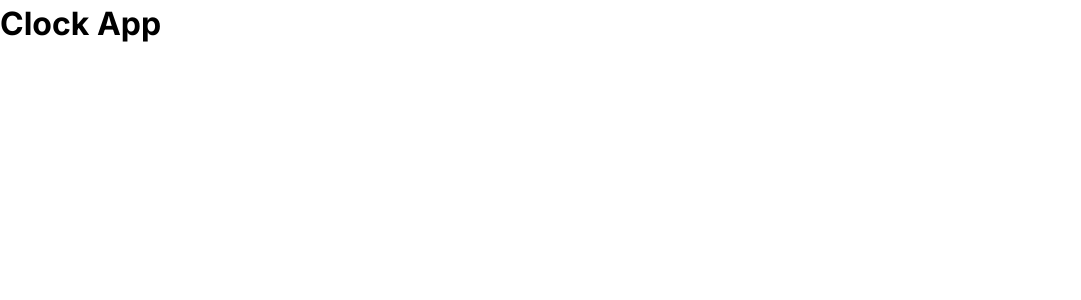
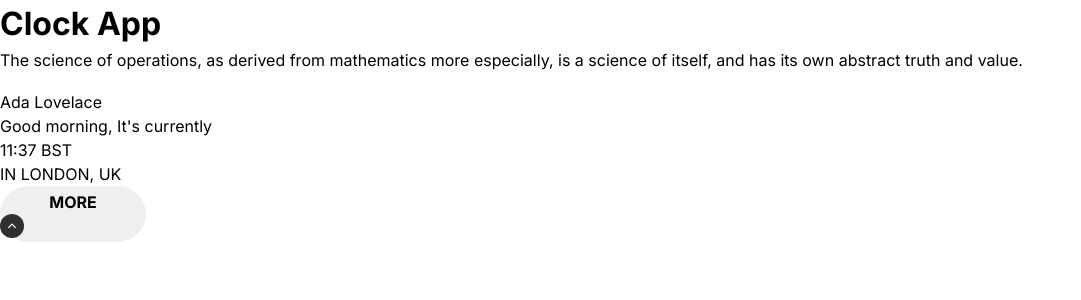
Before and after one commit to mayor-creator/clock_app, a React (Vite) app: page / in a window 1280 px wide. Shown: the top 300 px of the page, without its empty margins (0-1081 px from the left). Built offline with nearby package versions, Linux system fonts and the light colour scheme.

Commit message:
Add MainPage component and update Button to handle click events

```diff
--- a/src/App.tsx
+++ b/src/App.tsx
@@ -1,9 +1,11 @@
+import { MainPage } from "./components/page/page";
 import "./App.css";
 
 function App() {
   return (
     <>
       <h1>Clock App</h1>
+      <MainPage></MainPage>
     </>
   );
 }
--- /dev/null
+++ b/src/components/page/page.tsx
@@ -0,0 +1,47 @@
+import { useState } from "react";
+
+import { Quote } from "../quote/quote";
+import { Time } from "../time/time";
+import { Button } from "../ui/button/button";
+import { Information } from "../info/info";
+
+import refreshIcon from "../../assets/images/desktop/icon-refresh.svg";
+import arrowDownIcon from "../../assets/images/desktop/icon-arrow-down.svg";
+import arrowUpIcon from "../../assets/images/desktop/icon-arrow-up.svg";
+
+export function MainPage() {
+  const [showInfo, setShowInfo] = useState(false);
+
+  const handleShowInfoClick = () => {
+    setShowInfo(!showInfo);
+  };
+
+  return (
+    <main>
+      {!showInfo && (
+        <Quote
+          quote="The science of operations, as derived from mathematics more especially,
+        is a science of itself, and has its own abstract truth and value."
+          imageUrl={refreshIcon}
+          author="Ada Lovelace"
+        />
+      )}
+
+      <Time
+        greeting="Good morning, It's currently"
+        time="11:37 BST"
+        location="IN LONDON, UK"
+      />
+
+      <Button
+        title={showInfo ? "Less" : "More"}
+        onClick={handleShowInfoClick}
+        imageUrl={showInfo ? arrowDownIcon : arrowUpIcon}
+      />
+
+      {showInfo && (
+        <Information location="Europe/London" year="295" day="5" week="42" />
+      )}
+    </main>
+  );
+}
--- a/src/components/ui/button/button.tsx
+++ b/src/components/ui/button/button.tsx
@@ -2,29 +2,26 @@ import styles from "./button.module.css";
 
 interface ButtonProps {
   title: string;
-  image: string;
-  alt: string;
-  width?: string;
-  height?: string;
   ariaExpanded?: boolean;
+  onClick: () => void;
+  imageUrl: string;
 }
 
 export function Button({
   title,
-  image,
-  alt,
-  width,
-  height,
   ariaExpanded,
+  onClick,
+  imageUrl,
 }: ButtonProps) {
   return (
     <button
+      onClick={onClick}
       type="button"
       aria-expanded={ariaExpanded}
       className={styles.button}
     >
       {title}
-      <img src={image} alt={alt} style={{ width: width, height: height }} />
+      <img src={imageUrl} alt="arrow icon" height={24} width={24} />
     </button>
   );
 }
```
